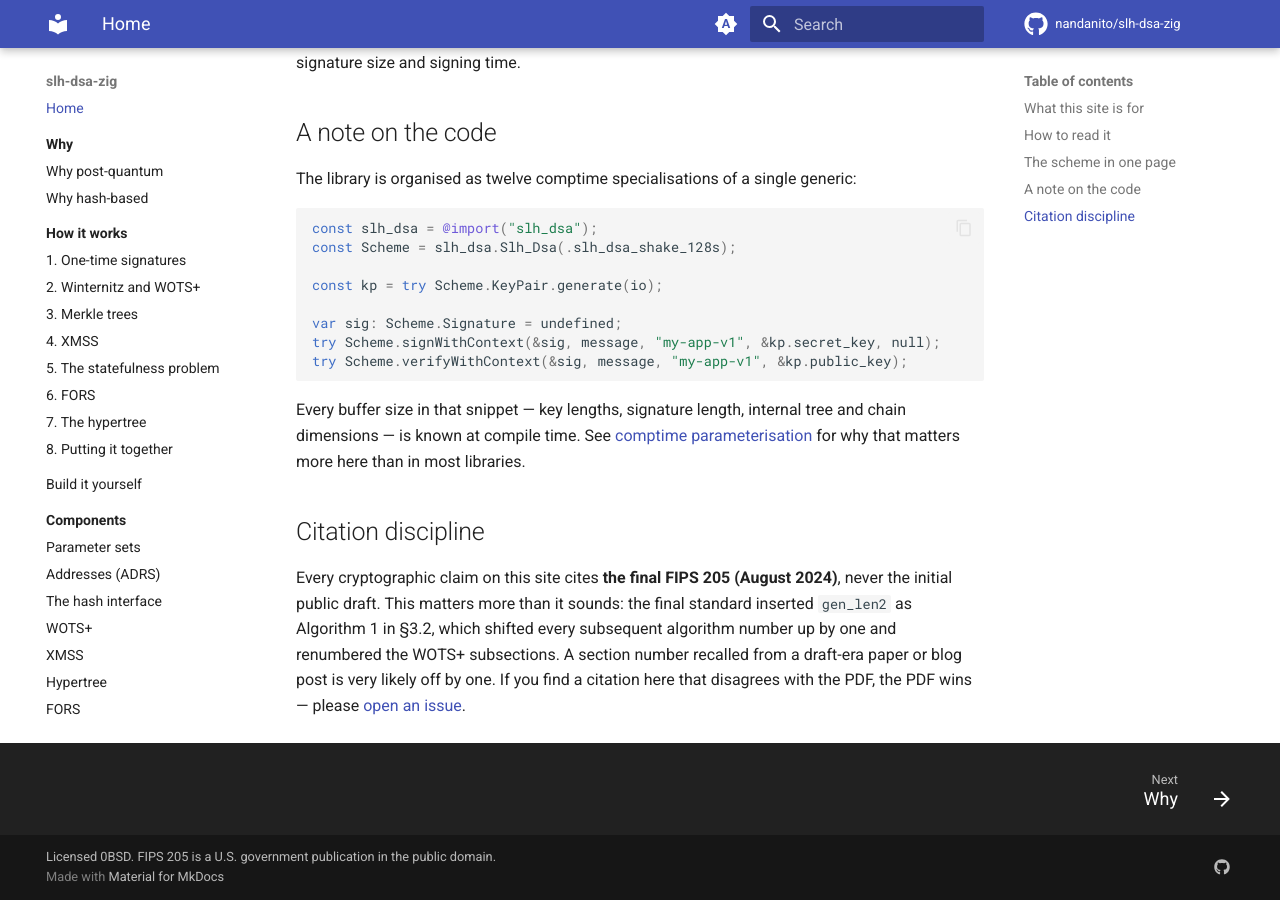
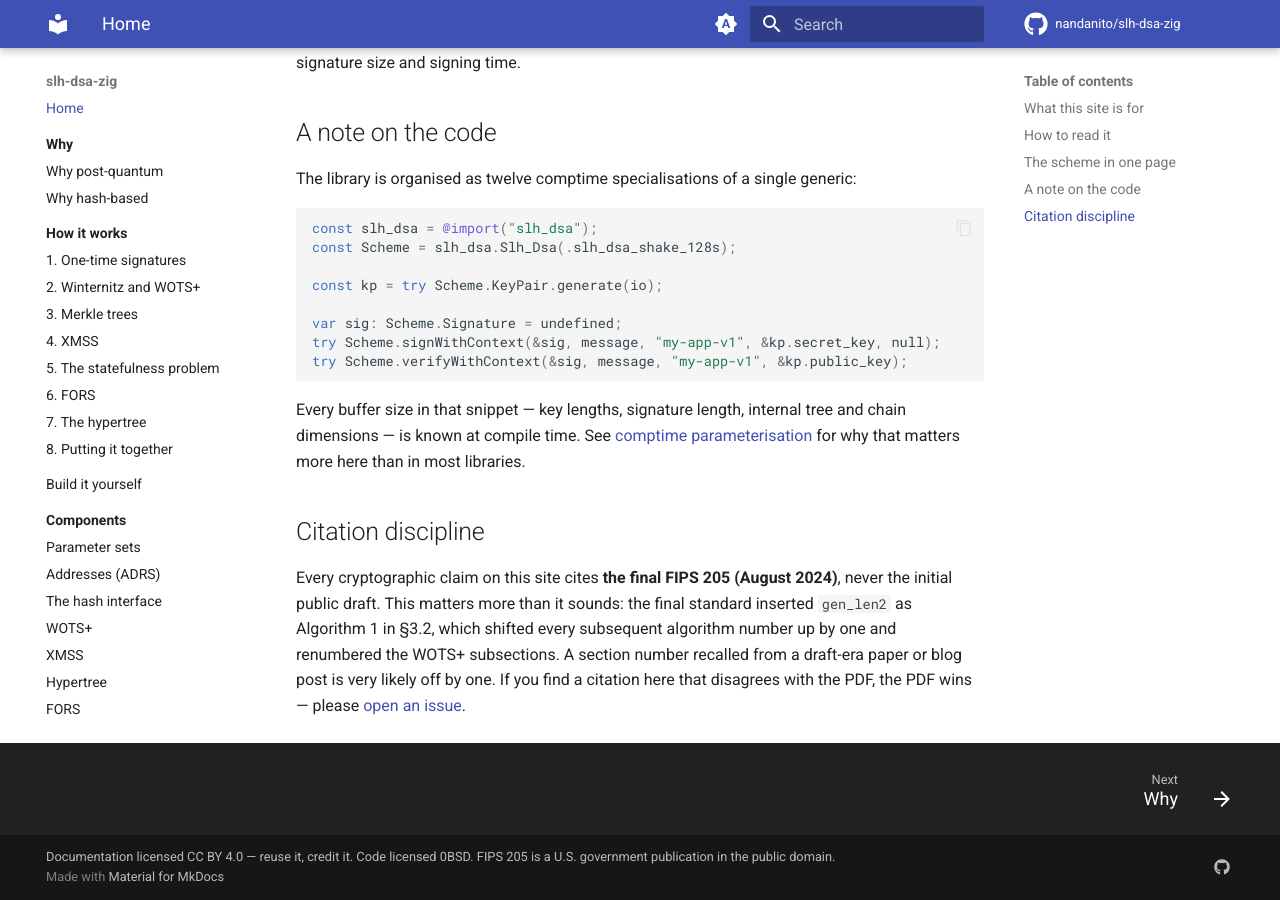
Before and after one commit to nandanito/slh-dsa-zig, an MkDocs documentation site: the page built from docs/index.md, in a window 1280 px wide and 900 px high, scrolled down 3251 px. Built offline with MkDocs 1.6.1 and Material for MkDocs 9.7.7, drawn with Linux system fonts in a browser that asks for light colours; comment, search, counter and statistics services are not loaded.

Commit message:
docs: license documentation CC BY 4.0, code stays 0BSD (#49)
0BSD is deliberately the "no strings at all" licence — it drops even the
attribution clause MIT and BSD-2 keep. That is the right posture for
cryptographic library code, which should be as easy as possible to vendor,
adapt and re-license downstream, and it is why it was chosen.

It is the wrong posture for the prose. The "How it works" chapters and the
build-it-yourself study path are original explanatory work, and the expectation
is that someone who learns from them and goes on to write their own
implementation says so. Under 0BSD that expectation had no basis at all: the
docs could be republished verbatim under another name in full compliance.
CC BY 4.0 makes the ask explicit and enforceable while still permitting
commercial use, adaptation, translation and redistribution.

Scope: docs/ and the top-level prose are CC BY 4.0. Everything under src/,
tests/, bench/, examples/ and the build files stays 0BSD. Code samples embedded
in a documentation page are code. Where a file could be read as either, it is
code.

build.zig.zon ships LICENSE-DOCS alongside LICENSE: `paths` already included
README.md, SECURITY.md, ARCHITECTURE.md and CONTRIBUTING.md, so without it a
consumer would receive CC BY prose without the terms covering it.

Refs #46.


Claude-Session: https://claude.ai/code/session_01WHo2GcW6iMZ1qw9QWFybZD

Co-authored-by: Claude Opus 5 <noreply@anthropic.com>

```diff
--- a/mkdocs.yml
+++ b/mkdocs.yml
@@ -10,7 +10,12 @@ repo_url: https://github.com/nandanito/slh-dsa-zig
 repo_name: nandanito/slh-dsa-zig
 edit_uri: edit/main/docs/
 
-copyright: Licensed 0BSD. FIPS 205 is a U.S. government publication in the public domain.
+copyright: >-
+  Documentation licensed
+  <a href="https://creativecommons.org/licenses/by/4.0/">CC BY 4.0</a> —
+  reuse it, credit it. Code licensed
+  <a href="https://opensource.org/license/0bsd">0BSD</a>.
+  FIPS 205 is a U.S. government publication in the public domain.
 
 docs_dir: docs
 
```
Also changed, not shown: CLAUDE.md (+4 -1 lines), README.md (+18 -2 lines), 2 other files.
